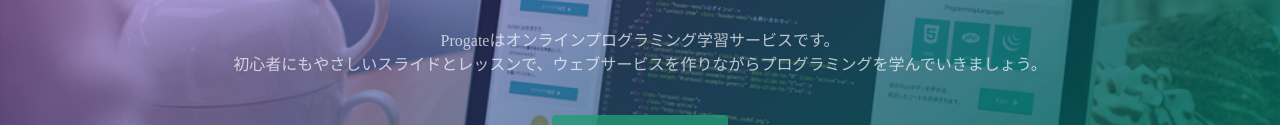
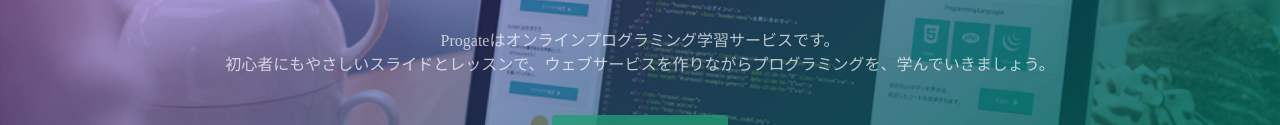
Before and after one commit to aimattu/prog8.github.io, a plain HTML site: page index.html in a window 1280 px wide. Shown: the part 317-442 px from the top of the page. Drawn offline with Linux system fonts and the light colour scheme.

Commit message:
Update index.html

```diff
--- a/index.html
+++ b/index.html
@@ -24,7 +24,7 @@
   <div class="top-wrapper">
     <div class="container">
       <h1>LEARN TO CODE.<br>LEARN TO BE CREATIVE.</h1>
-      <p>Progateはオンラインプログラミング学習サービスです。<br>初心者にもやさしいスライドとレッスンで、ウェブサービスを作りながらプログラミングを学んでいきましょう。</p>
+      <p>Progateはオンラインプログラミング学習サービスです。<br>初心者にもやさしいスライドとレッスンで、ウェブサービスを作りながらプログラミングを、学んでいきましょう。</p>
       <div class="btn-wrapper">
         <a href="#" class="btn signup">新規登録はこちら</a>
         <p>or</p>
```
